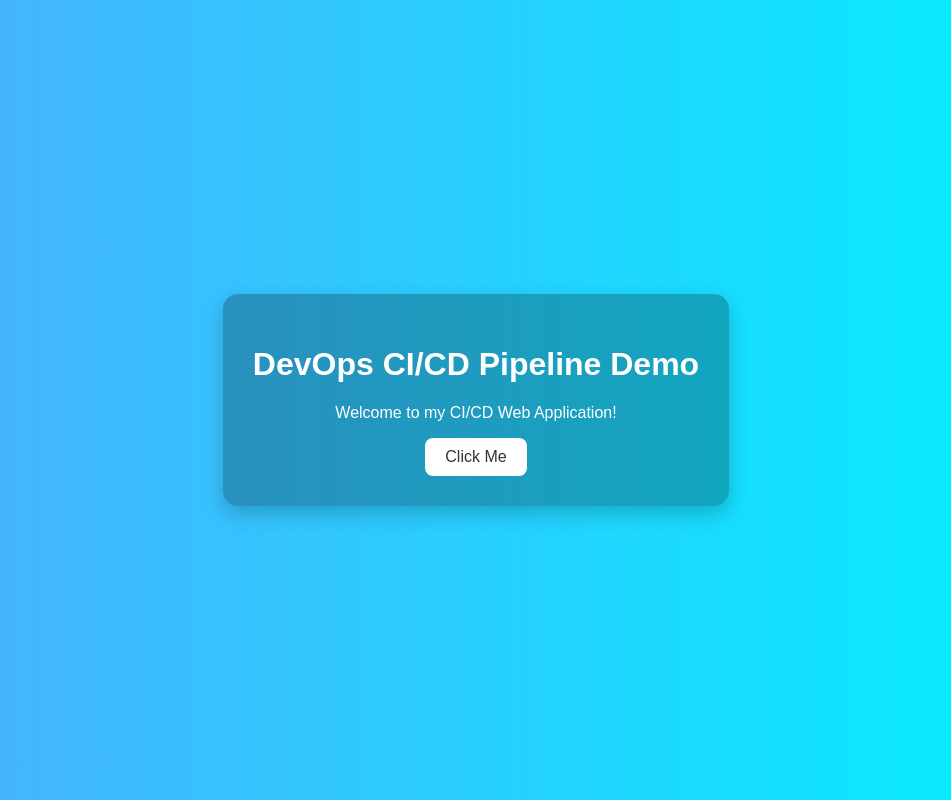
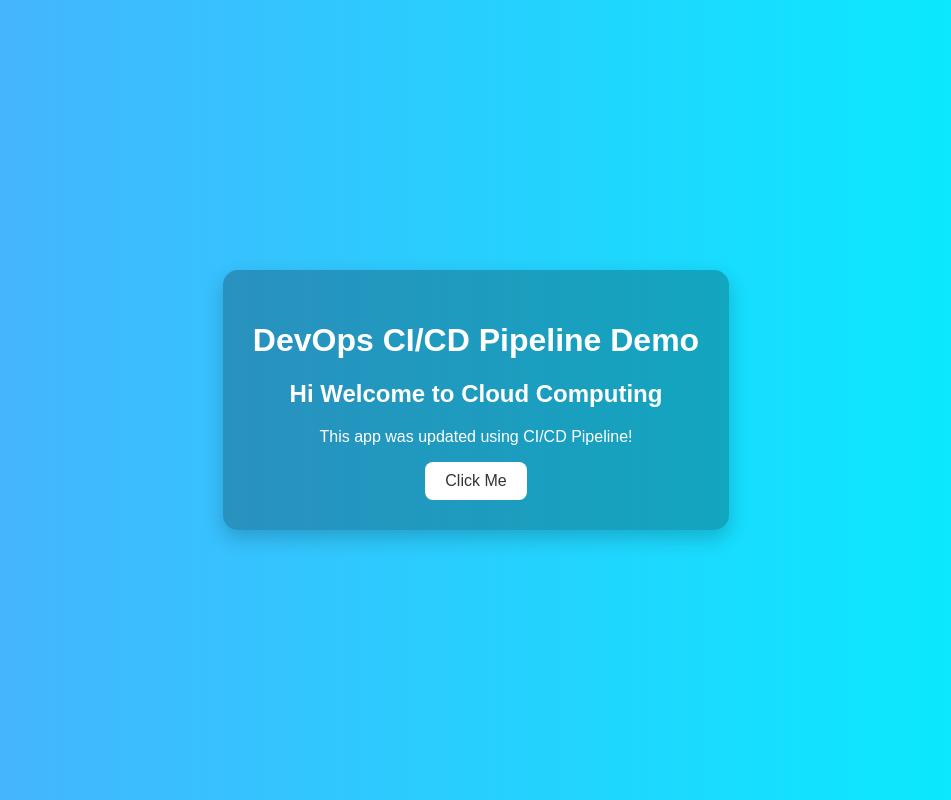
Before and after one commit to Jeya2305/ci-cd-webapp, a website: page index.html in a window 1280 px wide. Shown: the whole page, without its empty margins (164-1115 px from the left). Drawn offline with Linux system fonts and the light colour scheme.

Commit message:
Updated application text

```diff
--- a/index.html
+++ b/index.html
@@ -9,7 +9,8 @@
 <body>
   <div class="container">
     <h1>DevOps CI/CD Pipeline Demo</h1>
-    <p id="message">Welcome to my CI/CD Web Application!</p>
+    <h2>Hi Welcome to Cloud Computing</h2>
+    <p id="message">This app was updated using CI/CD Pipeline!</p>
     <button onclick="changeText()">Click Me</button>
   </div>
 
```
